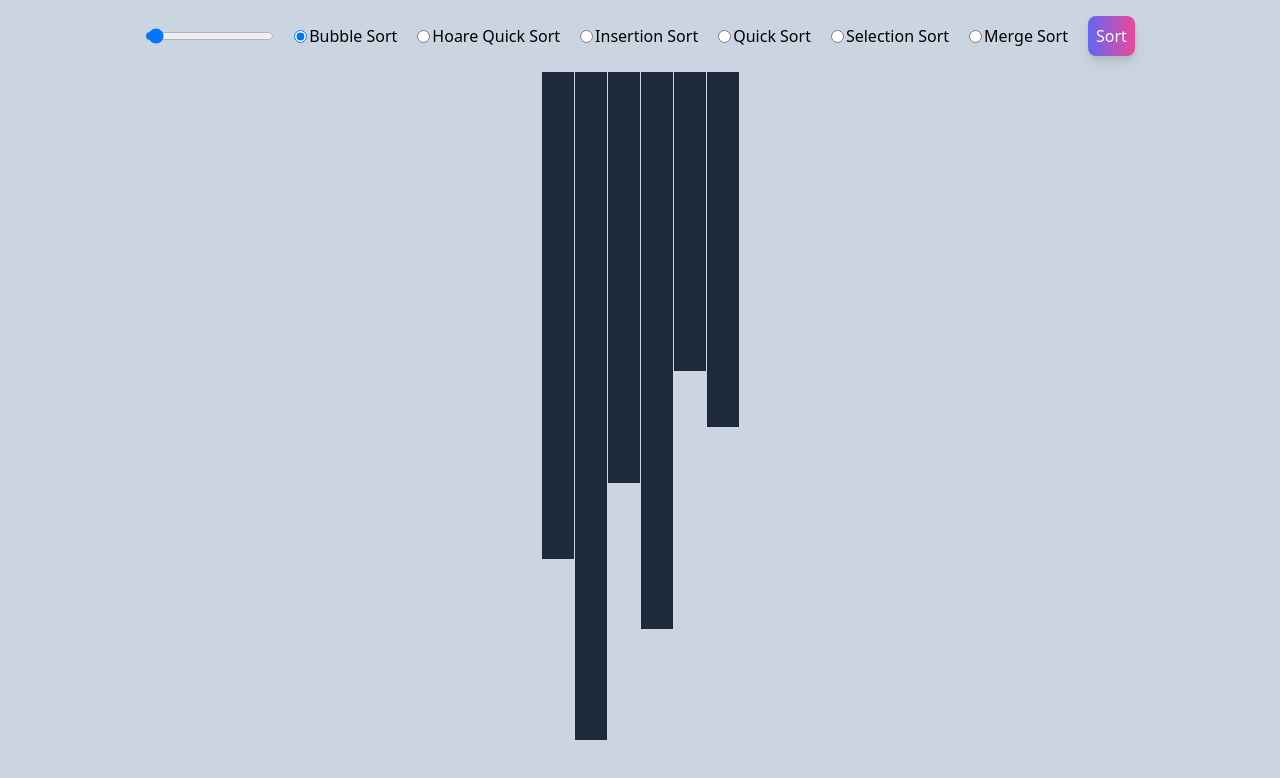
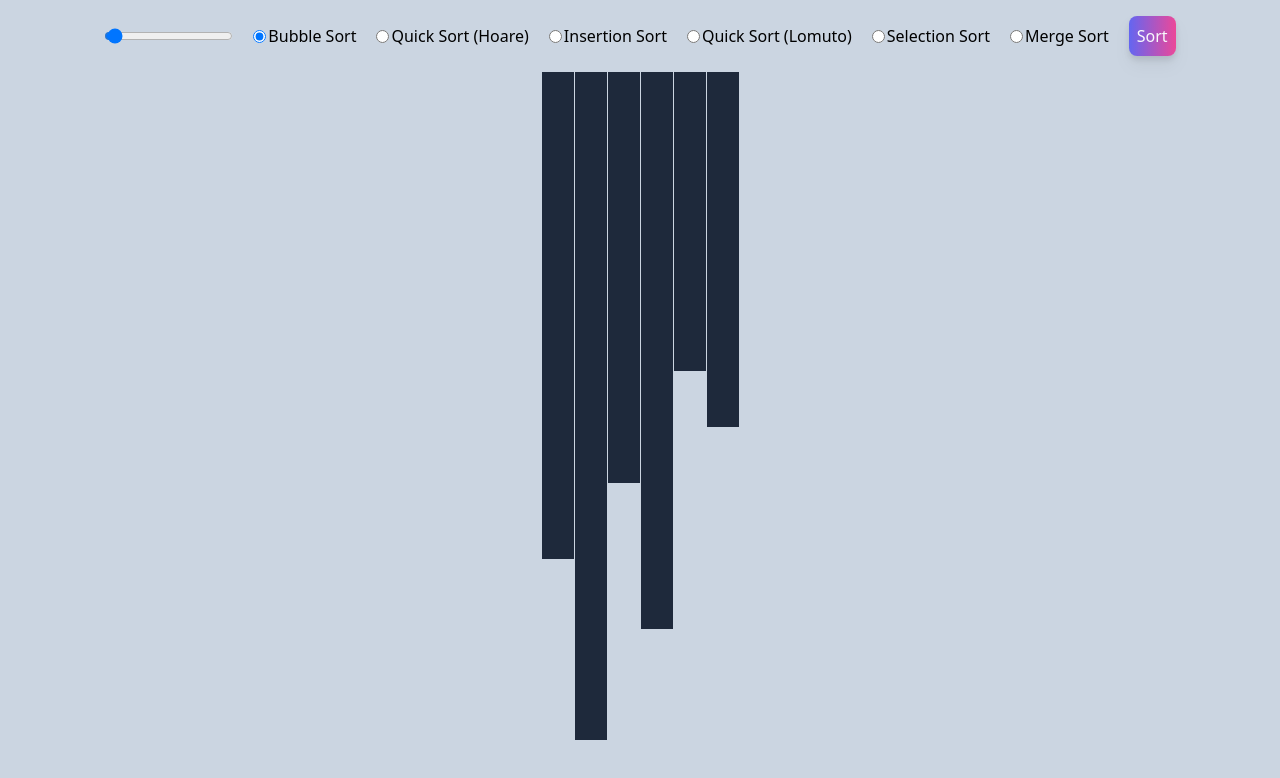
Before and after one commit to famulu/sorting-visualizer, a React (Vite) app: page / in a window 1280 px wide. Shown: the top 778 px of the page. Built offline with nearby package versions, Linux system fonts and the light colour scheme.

Commit message:
update insertion sort colors

```diff
--- a/src/App2.jsx
+++ b/src/App2.jsx
@@ -1,4 +1,4 @@
-import React, { useState, useEffect, useRef } from "react";
+import React, { useState, useRef } from "react";
 import {
   bubbleSortGenerator,
   insertionSortGenerator,
@@ -16,7 +16,7 @@ const sorters = {
     generator: bubbleSortGenerator,
     colorFunction: bubbleSortColors,
   },
-  "Hoare Quick Sort": {
+  "Quick Sort (Hoare)": {
     generator: hoareQuickSortGenerator,
     colorFunction: hoareQuickSortColors,
   },
@@ -24,7 +24,7 @@ const sorters = {
     generator: insertionSortGenerator,
     colorFunction: insertionSortColors,
   },
-  "Quick Sort": {
+  "Quick Sort (Lomuto)": {
     generator: quickSortGenerator,
     colorFunction: quickSortColors,
   },
@@ -55,8 +55,13 @@ export default function App2() {
       setTimeout(stepSort, Math.floor(2400 / list.length));
     } else {
       setIsSorting(false);
-      setColors(Array(list.length).fill("bg-purple-300"));
+      flashGreen()
     }
+  }
+
+  function flashGreen() {
+    setColors(Array(list.length).fill("bg-green-300"))
+    setTimeout(() =>setColors(Array(list.length).fill("bg-purple-300")), 500)
   }
 
   function startSorting() {
@@ -166,10 +171,13 @@ function hoareQuickSortColors({ array, left, right, pivotIndex, state }) {
 
 function insertionSortColors({ array, i, j, state }) {
   const colors = Array(array.length).fill("bg-slate-800");
-  colors[i] = "bg-green-300";
+  colors[i] = "bg-yellow-300";
   if (state === "pre-swap" || state === "post-swap") {
     colors[j] = "bg-red-300";
     colors[j + 1] = "bg-red-300";
+  } else if (state === "pre-compare") {
+    colors[j] = "bg-green-300"
+    colors[j + 1] = "bg-green-300"
   }
   return colors;
 }
@@ -192,8 +200,13 @@ function selectionSortColors({ array, start, min, i, state }) {
   return colors;
 }
 
-function mergeSortColors({ array, left, right, state }) {
+function mergeSortColors({ array, left, right, start, end, state }) {
   const colors = Array(array.length).fill("bg-slate-800");
+  if (start === 0 && end === array.length - 1) {
+    for (let i = 0; i < left; i++) {
+      colors[i] = "bg-purple-300";
+    }
+  }
   if (state === "pre-compare") {
     colors[left] = "bg-green-300";
     colors[right] = "bg-green-300";
--- a/src/sortingAlgorithms.js
+++ b/src/sortingAlgorithms.js
@@ -146,10 +146,15 @@ export function* insertionSortGenerator(initialArray) {
   const array = [...initialArray];
 
   for (let i = 1; i < array.length; i++) {
-    for (let j = i - 1; j > -1 && array[j + 1] < array[j]; j--) {
-      yield { array, i, j, state: "pre-swap" };
-      [array[j + 1], array[j]] = [array[j], array[j + 1]];
-      yield { array, i, j, state: "post-swap" };
+    for (let j = i - 1; j > -1; j--) {
+      yield { array, i, j, state: "pre-compare" };
+      if (array[j + 1] < array[j]) {
+        yield { array, i, j, state: "pre-swap" };
+        [array[j + 1], array[j]] = [array[j], array[j + 1]];
+        yield { array, i, j, state: "post-swap" };
+      } else {
+        break
+      }
     }
   }
 
@@ -196,37 +201,13 @@ export function* mergeSortGenerator(initialArray) {
           j,
           k,
         ),
+        start,
+        end,
         state: "pre-compare",
       };
 
       if (array[i] <= array[j]) {
-        yield {
-          ...outputIntermediateMergeSortArray(
-            array,
-            tempArray,
-            start,
-            mid,
-            end,
-            i,
-            j,
-            k,
-          ),
-          state: "pre-move-left",
-        };
         tempArray[k++] = array[i++];
-        yield {
-          ...outputIntermediateMergeSortArray(
-            array,
-            tempArray,
-            start,
-            mid,
-            end,
-            i,
-            j,
-            k,
-          ),
-          state: "post-move-left",
-        };
       } else {
         yield {
           ...outputIntermediateMergeSortArray(
@@ -239,6 +220,8 @@ export function* mergeSortGenerator(initialArray) {
             j,
             k,
           ),
+          start,
+          end,
           state: "pre-move-right",
         };
         tempArray[k++] = array[j++];
@@ -253,6 +236,8 @@ export function* mergeSortGenerator(initialArray) {
             j,
             k,
           ),
+          start,
+          end,
           state: "post-move-right",
         };
       }
```
